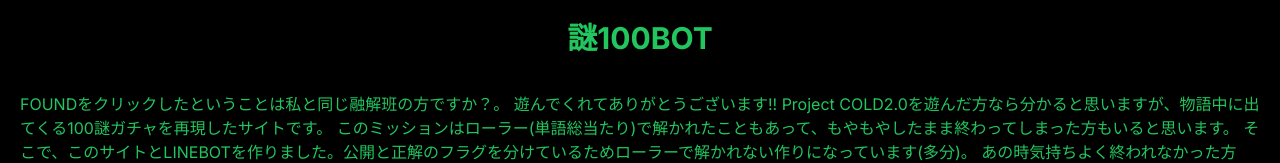
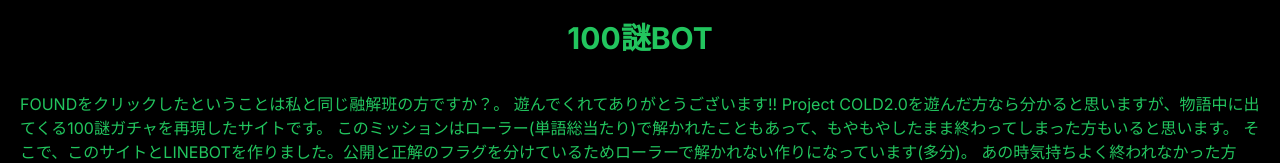
Before and after one commit to neco75/nazo100bot-site, a Next.js app: page /memory in a window 1280 px wide. Shown: the top 163 px of the page. Built offline with nearby package versions, Linux system fonts and the light colour scheme.

Commit message:
fix title

```diff
--- a/src/components/Header.tsx
+++ b/src/components/Header.tsx
@@ -6,7 +6,7 @@
     <div className='flex justify-between items-center w-full mt-5'>
         <div className='flex-grow text-center'>
             <Link href='/'>
-                <h1 className='text-3xl font-bold mb-4'>謎100BOT</h1>
+                <h1 className='text-3xl font-bold mb-4'>100謎BOT</h1>
             </Link>
         </div>
     </div>
```
